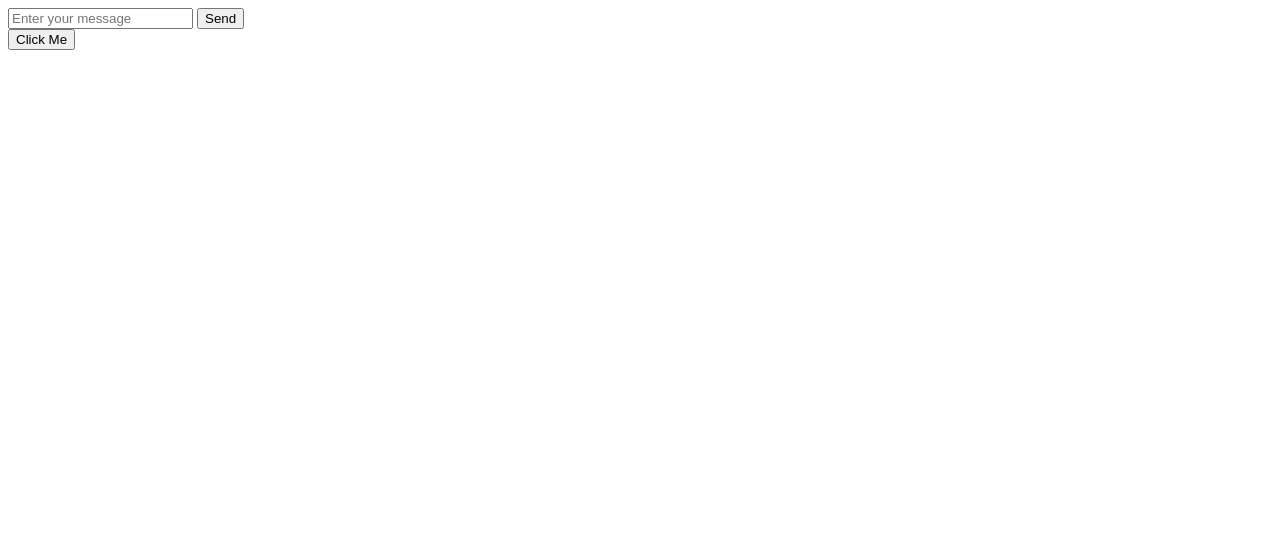
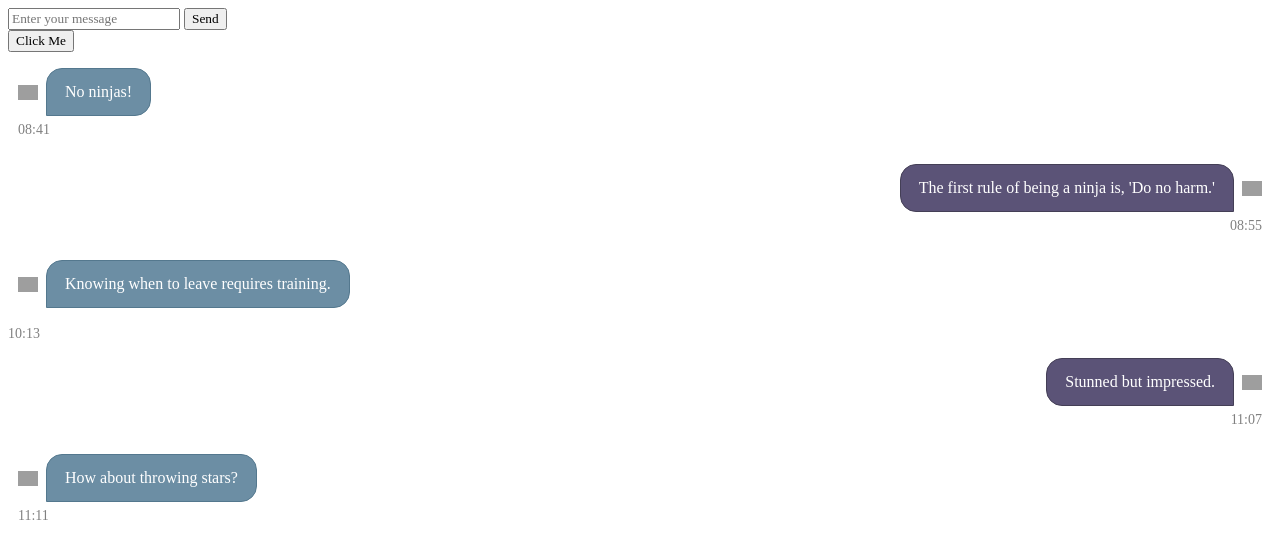
Before and after one commit to opturtio/Distributed-Chat-Service, a Flask app: page / in a window 1280 px wide. Shown: the top 559 px of the page. Run offline with Flask 3, Linux system fonts and the light colour scheme; grey boxes are pictures that could not be loaded.

Commit message:
created chat template to index.html file

```diff
--- a/src/frontend/templates/index.html
+++ b/src/frontend/templates/index.html
@@ -4,6 +4,7 @@
     <meta charset="UTF-8">
     <meta name="viewport" content="width=device-width, initial-scale=1.0">
     <title>Create Button with JavaScript</title>
+    <link rel="stylesheet" href="static/styles/chat.css" />
 </head>
 <body>
 
@@ -13,6 +14,47 @@
 </form>
 <div id="button-container"></div>
 
+<div class="bubbleWrapper">
+    <div class="inlineContainer">
+        <img class="inlineIcon" src="https://cdn1.iconfinder.com/data/icons/ninja-things-1/1772/ninja-simple-512.png">
+        <div class="otherBubble other">
+            No ninjas!
+        </div>
+    </div><span class="other">08:41</span>
+</div>
+<div class="bubbleWrapper">
+    <div class="inlineContainer own">
+        <img class="inlineIcon" src="https://www.pinclipart.com/picdir/middle/205-2059398_blinkk-en-mac-app-store-ninja-icon-transparent.png">
+        <div class="ownBubble own">
+         The first rule of being a ninja is, 'Do no harm.'
+        </div>
+    </div><span class="own">08:55</span>
+</div>
+<div class="bubbleWrapper">
+    <div class="inlineContainer">
+        <img class="inlineIcon" src="https://cdn1.iconfinder.com/data/icons/ninja-things-1/1772/ninja-simple-512.png">
+        <div class="otherBubble other">
+            Knowing when to leave requires training.
+        </div>
+    </div>
+</div><span class="other">10:13</span>
+<div class="bubbleWrapper">
+    <div class="inlineContainer own">
+        <img class="inlineIcon" src="https://www.pinclipart.com/picdir/middle/205-2059398_blinkk-en-mac-app-store-ninja-icon-transparent.png">
+        <div class="ownBubble own">
+        Stunned but impressed.
+        </div>
+    </div><span class="own">11:07</span>
+</div>
+<div class="bubbleWrapper">
+    <div class="inlineContainer">
+        <img class="inlineIcon" src="https://cdn1.iconfinder.com/data/icons/ninja-things-1/1772/ninja-simple-512.png">
+        <div class="otherBubble other">
+            How about throwing stars?
+        </div>
+    </div><span class="other">11:11</span>
+</div>
+
 <script src="{{ url_for('static', filename='js/send_button.js') }}"></script>
 
 </body>
```
